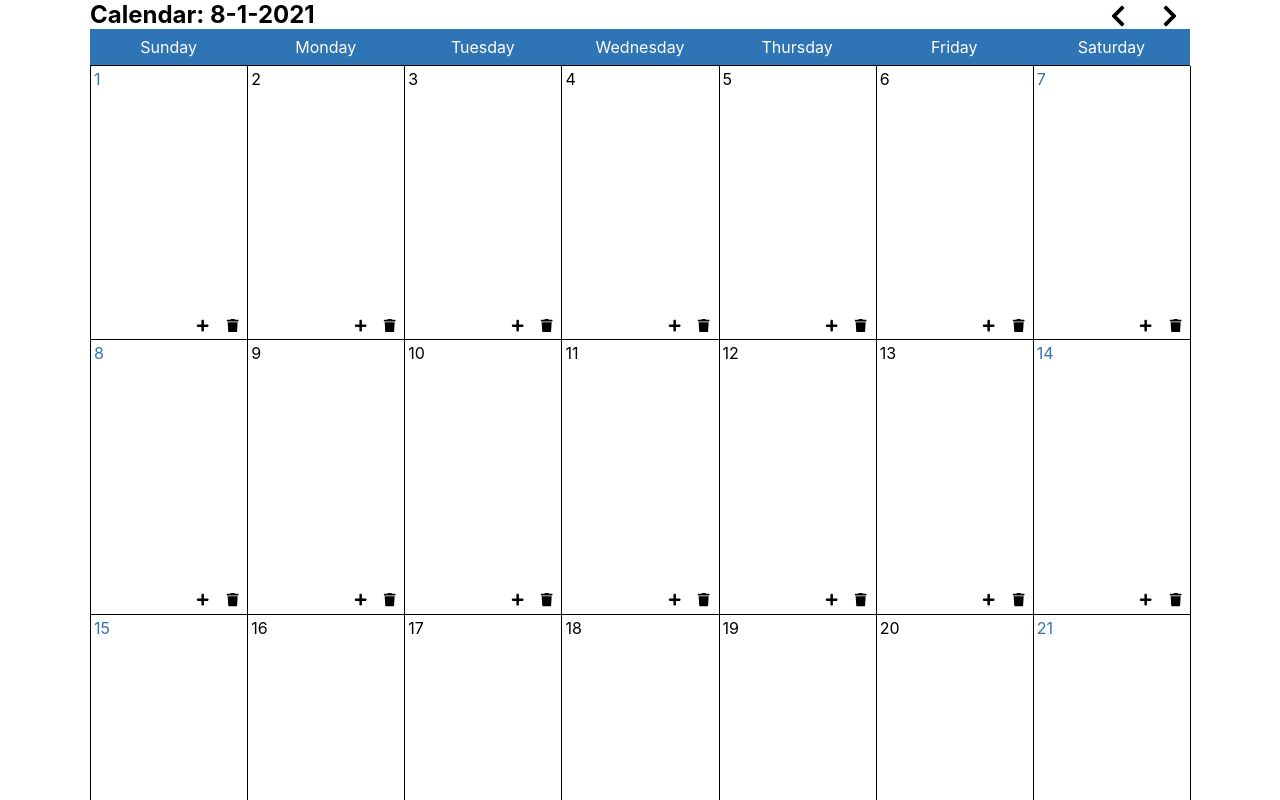
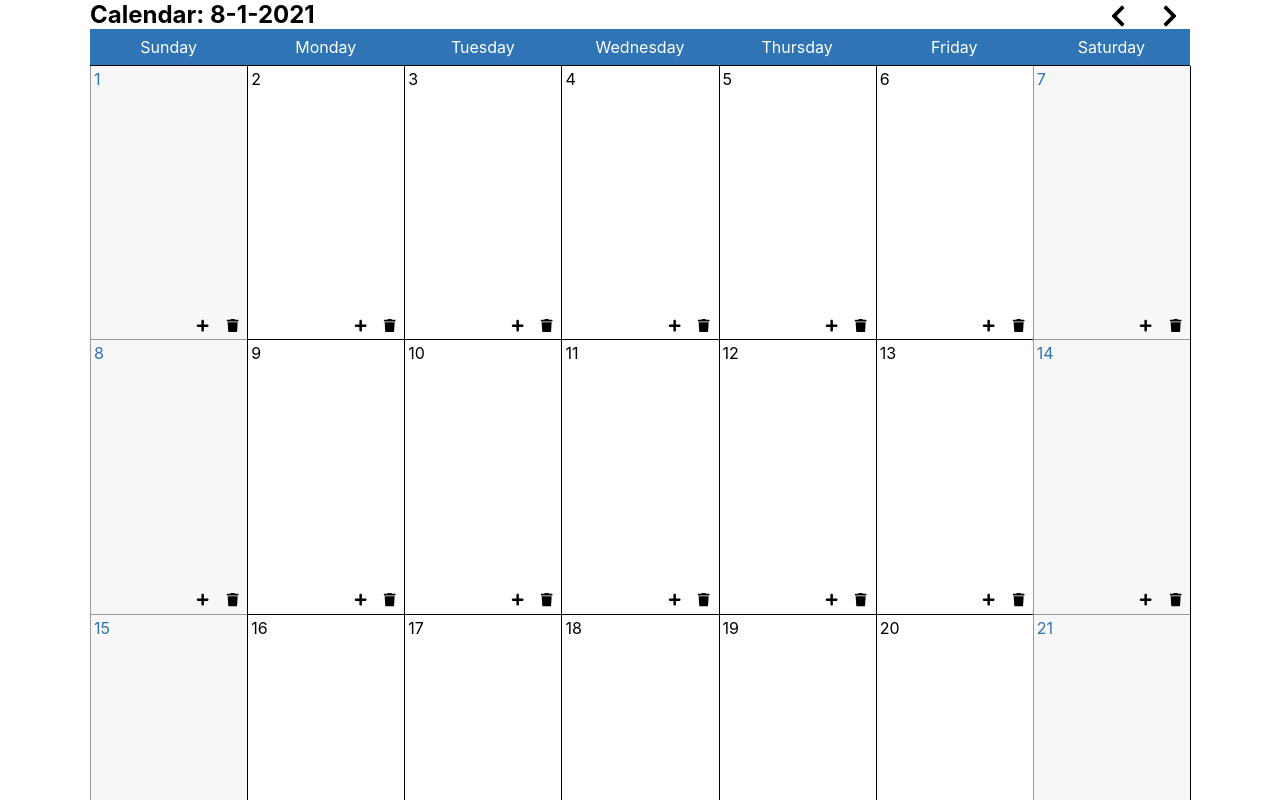
Before and after one commit to lucasmseifert/react-challenge, a React (Create React App) app: page / in a window 1280 px wide. Shown: the top 800 px of the page. Built offline with nearby package versions, Linux system fonts and the light colour scheme.

Commit message:
Add different background on weekends

```diff
--- a/src/components/day/Day.css
+++ b/src/components/day/Day.css
@@ -33,6 +33,10 @@
   color: #2f74b5;
 }
 
+.day--weekend {
+  background-color: rgb(242 242 242 / 63%);
+}
+
 @media screen and (min-width:992px) {
 
   .day {
```
